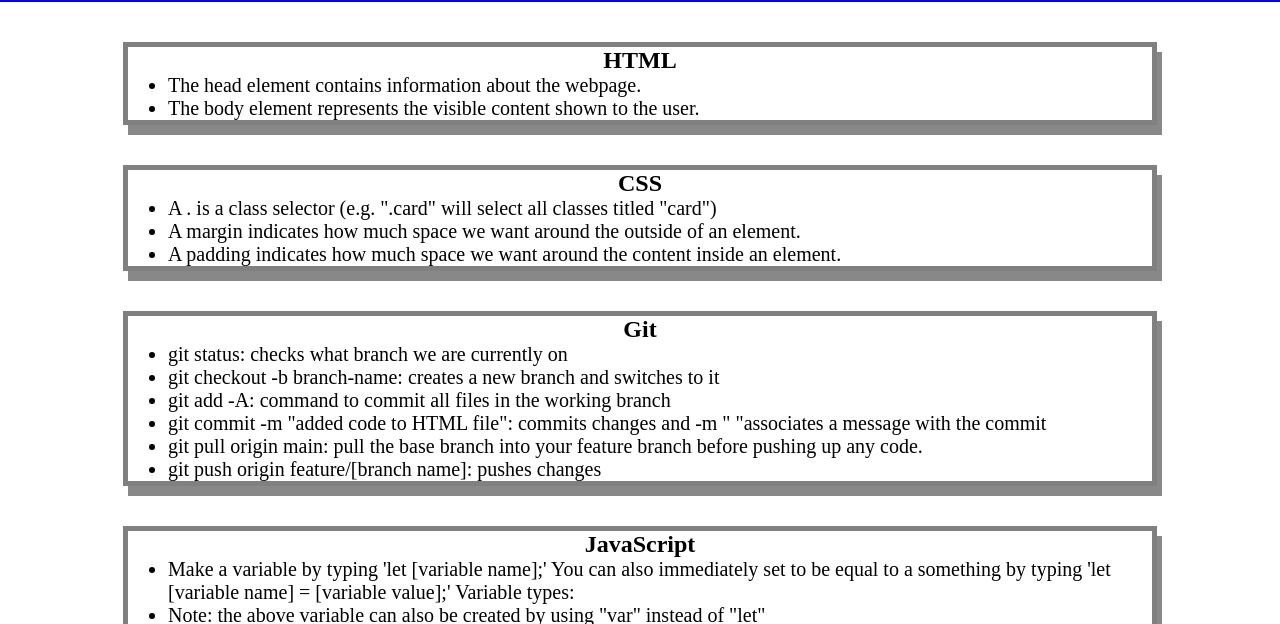
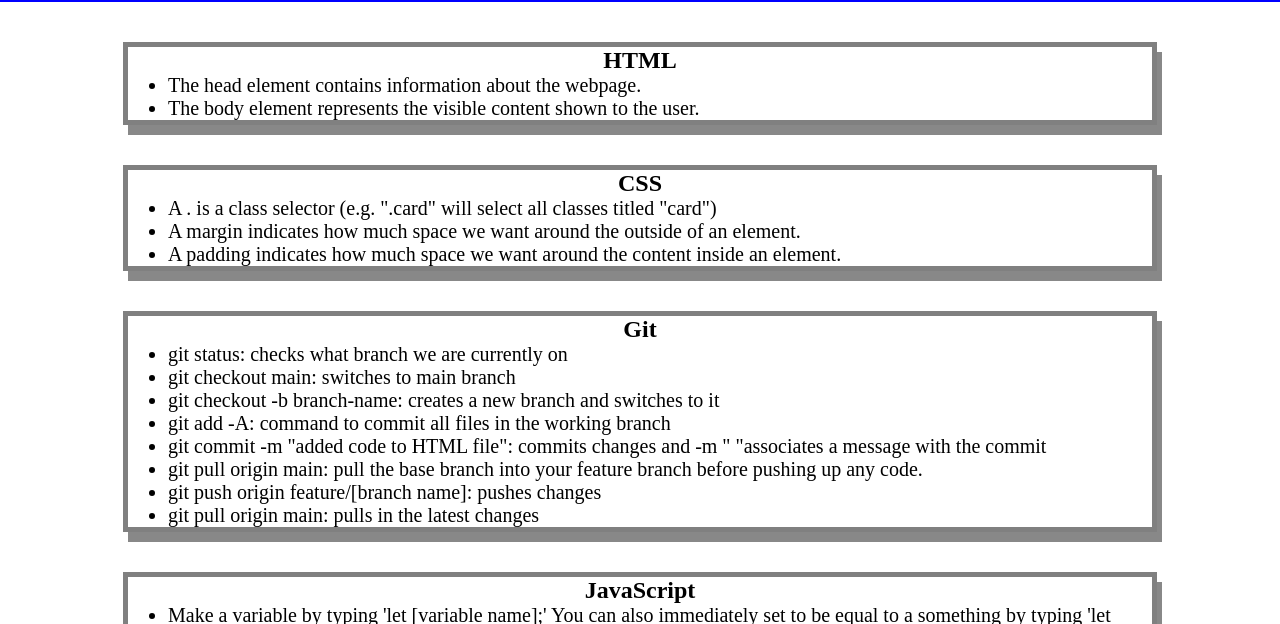
Before and after one commit to uwlryoung/prework-study-guide, a plain HTML site: page index.html in a window 1280 px wide. Shown: the part 118-742 px from the top of the page. Drawn offline with Linux system fonts and the light colour scheme.

Commit message:
Final changes to README and notes

```diff
--- a/index.html
+++ b/index.html
@@ -35,11 +35,13 @@
         <h2>Git</h2>
         <ul>
           <li>git status: checks what branch we are currently on</li>
+          <li>git checkout main: switches to main branch</li>
           <li>git checkout -b branch-name: creates a new branch and switches to it</li>
           <li>git add -A: command to commit all files in the working branch</li>
           <li>git commit -m "added code to HTML file": commits changes and -m " "associates a message with the commit</li>
           <li>git pull origin main: pull the base branch into your feature branch before pushing up any code.</li>
           <li>git push origin feature/[branch name]: pushes changes</li>
+          <li>git pull origin main: pulls in the latest changes</li>
         </ul>
       </section>
 
```
Also changed, not shown: 1 other file.
